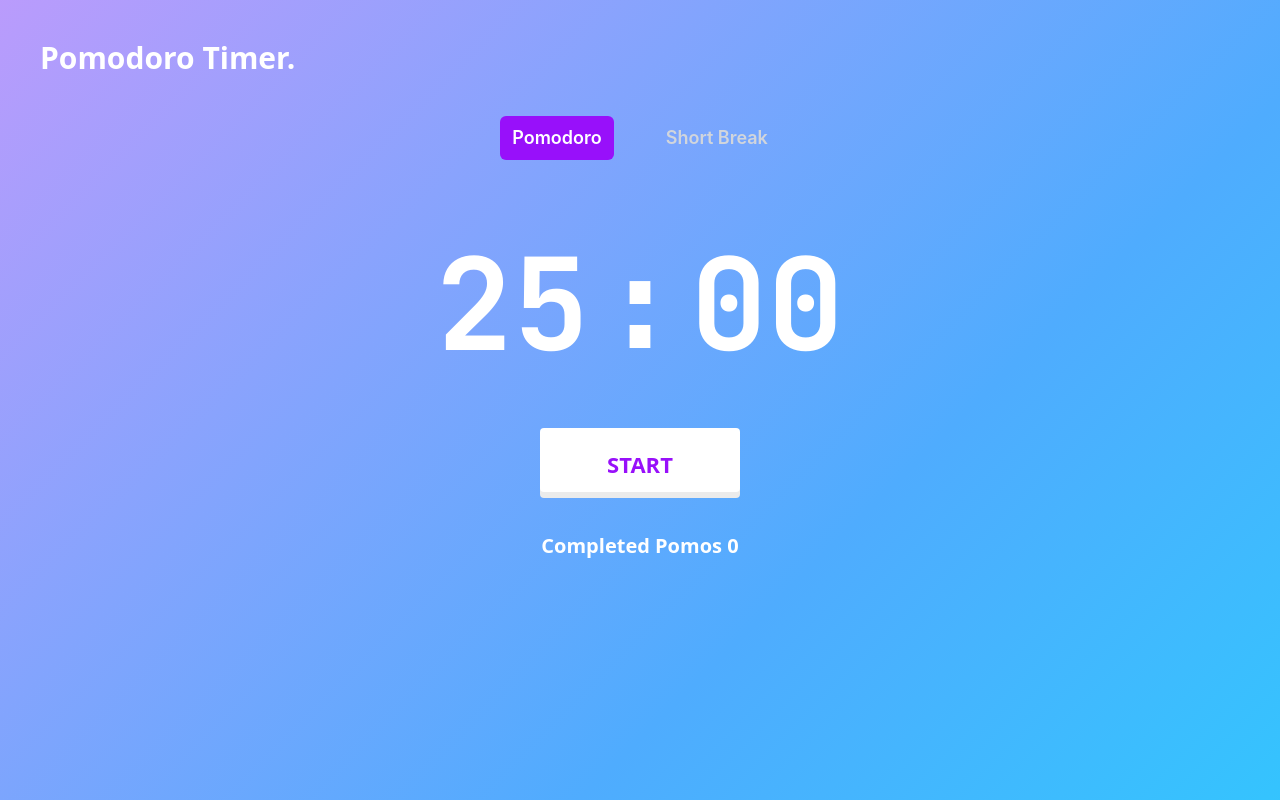
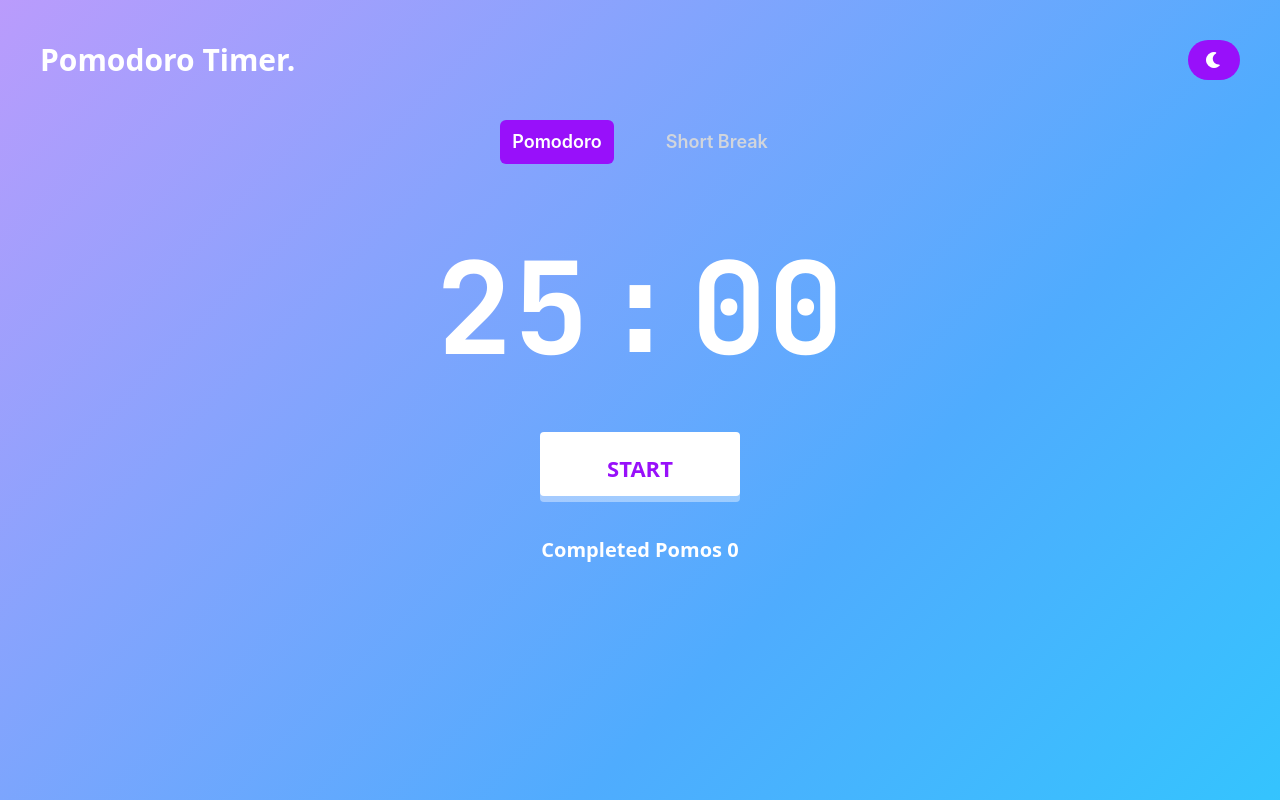
Before and after one commit to Syed-Nalain-Abbas143/Pomodoro-Timer, a React (Vite) app: page / in a window 1280 px wide. Built offline with nearby package versions, Linux system fonts and the light colour scheme; a web font is replaced by a local one.

Commit message:
Added theme toggle

```diff
--- a/index.html
+++ b/index.html
@@ -5,6 +5,13 @@
     <link rel="icon" type="image/svg+xml" href="/icon/pomodoro.png" />
     <meta name="viewport" content="width=device-width, initial-scale=1.0" />
     <title>pomodoro-timer</title>
+    <link
+      rel="stylesheet"
+      href="https://cdnjs.cloudflare.com/ajax/libs/font-awesome/7.3.1/css/all.css"
+      integrity="sha512-x9WwyMYBnlXMNQ6kQ/Lyzu1NqIhLQKL5Oq6xByfXuRj7s9CskyCbLv/1IjqzJmXwFXWr0ov6jBV7Qbc0hh9nHg=="
+      crossorigin="anonymous"
+      referrerpolicy="no-referrer"
+    />
     <link rel="preconnect" href="https://fonts.googleapis.com" />
     <link rel="preconnect" href="https://fonts.gstatic.com" crossorigin />
     <link
--- a/src/App.jsx
+++ b/src/App.jsx
@@ -1,4 +1,4 @@
-import React from 'react'
+import React, { useState } from 'react'
 import Pomodoro from './pages/Pomodoro'
 import ShortBreak from './pages/Shortbreak'
 import Header from './components/Header'
@@ -7,15 +7,20 @@ import { Routes,Route } from 'react-router-dom'
 
 
 const App = () => {
+  const [lightTheme, setLightTheme] = useState(true);
+  console.log(lightTheme);
+
   return (
-    <div className=''>
-      <Header />
-      <Navbar/>
+    <div className={`min-h-screen w-full ${lightTheme?'light':'dark'}`}>
+
+      <Header lightTheme={lightTheme} setLightTheme={setLightTheme}/>
+      <Navbar lightTheme={lightTheme}/>
 
       <Routes>
-        <Route path='/' element={<Pomodoro />}/>
-        <Route path='/short' element={<ShortBreak/>}></Route>
+        <Route path='/' element={<Pomodoro lightTheme={lightTheme}/>}/>
+        <Route path='/short' element={<ShortBreak lightTheme={lightTheme}/>}></Route>
       </Routes>
+
     </div>
   )
 }
--- a/src/components/Buttons.jsx
+++ b/src/components/Buttons.jsx
@@ -1,23 +1,30 @@
 import React from "react";
 
-const Buttons = ({isRunning,setisRunning}) => {
-
-  const toggleState = ()=>{
-    const audio = new Audio("sounds/click.wav")
+const Buttons = ({ isRunning, setisRunning, lightTheme }) => {
+  const toggleState = () => {
+    const audio = new Audio("sounds/click.wav");
     audio.play();
-    setisRunning(!isRunning)
-  }
-
+    setisRunning(!isRunning);
+  };
 
   return (
     <div className="flex justify-center items-center gap-10 pt-5">
       <button
-      className={`pt-2 btn lg:w-50 lg:h-16 w-30 h-16 text-lg   lg:text-[22px] bg-white rounded-sm  cursor-pointer font-bold text-purple-600
-        ${isRunning ?`shadow-none translate-y-2`:`shadow-[0px_6px_0px_hsl(358,0%,92%)]`}
+        className={`pt-2 btn lg:w-50 lg:h-16 w-30 h-16 text-lg lg:text-[22px] rounded-sm  cursor-pointer font-bold
+          ${
+            lightTheme
+            ? "bg-white text-purple-600"
+            : "bg-[rgb(255,255,255,0.4)] text-white"
+          }
+        ${
+          isRunning
+            ? `shadow-none translate-y-2`
+            : `shadow-[0px_6px_0px_rgb(255,255,255,0.4)]`
+        }
         `}
-      onClick={toggleState}
+        onClick={toggleState}
       >
-        {isRunning===false ?"START":"PAUSE"}
+        {isRunning === false ? "START" : "PAUSE"}
       </button>
     </div>
   );
--- a/src/components/Header.jsx
+++ b/src/components/Header.jsx
@@ -1,11 +1,32 @@
-import React from 'react'
+import React from "react";
 
-const Header = () => {
+const Header = ({ lightTheme, setLightTheme }) => {
+
+  let theme = lightTheme ? <i class="fa-solid fa-moon"></i> : <i class="fa-regular fa-sun"></i>
+
   return (
-    <div className='flex w-full p-10'>
-      <h1 className='lg:text-3xl text-2xl font-bold text-white'>Pomodoro Timer.</h1>
+    <div className="flex w-full p-10 items-center justify-between">
+      <div>
+        <h1 className="lg:text-3xl text-2xl font-bold text-white">
+          Pomodoro Timer.
+        </h1>
+      </div>
+      <div>
+        <button
+          onClick={() => setLightTheme(!lightTheme)}
+          className={`text-white font-semibold px-4 py-2 rounded-full cursor-pointer active:scale-90
+        ${
+          lightTheme
+            ? "bg-purple-600"
+            : "bg-none border-solid border-2 border-white"
+        }
+        `}
+        >
+          {theme}
+        </button>
+      </div>
     </div>
-  )
-}
+  );
+};
 
-export default Header
+export default Header;
--- a/src/components/Navbar.jsx
+++ b/src/components/Navbar.jsx
@@ -1,17 +1,21 @@
 import React from "react";
 import { NavLink } from "react-router-dom";
 
-const Navbar = () => {
+const Navbar = ({ lightTheme }) => {
   return (
     <div className="w-full  flex justify-center items-center gap-10 ">
       <NavLink
         to="/"
         className={({ isActive }) =>
-          `px-3 py-2 rounded-md text-xs font-bold lg:text-lg lg:font-semibold ${
+          `px-3 py-2 rounded-md text-xs font-bold lg:text-lg lg:font-semibold
+         ${
            isActive
+             ? lightTheme
                ? "bg-purple-600 text-white"
+               : "bg-[rgb(255,255,255,0.4)] text-white"
              : "text-gray-300 hover:text-white"
-          }`
+         }
+          `
         }
       >
         Pomodoro
@@ -19,11 +23,15 @@ const Navbar = () => {
       <NavLink
         to="/short"
         className={({ isActive }) =>
-          `px-3 py-2 rounded-md text-xs font-bold lg:text-lg lg:font-semibold ${
+          `px-3 py-2 rounded-md text-xs font-bold lg:text-lg lg:font-semibold
+         ${
            isActive
+             ? lightTheme
                ? "bg-purple-600 text-white"
+               : "bg-[rgb(255,255,255,0.4)] text-white"
              : "text-gray-300 hover:text-white"
-          }`
+         }
+          `
         }
       >
         Short Break
--- a/src/index.css
+++ b/src/index.css
@@ -1,7 +1,6 @@
 @import "tailwindcss";
 
-body {
-  min-height: 100vh;
+.light {
   background: linear-gradient(
     135deg,
     #667eea 0%,
@@ -14,6 +13,34 @@ body {
   animation: gradientShift 15s ease infinite;
 }
 
+.dark{
+  background: linear-gradient(
+    135deg,
+    #0f172a 0%,
+    #1e1b4b 25%,
+    #312e81 50%,
+    #111827 75%,
+    #020617 100%
+  );
+
+  background-size: 400% 400%;
+  animation: gradientShift 15s ease infinite;
+}
+
+
+@keyframes gradientShift {
+  0% { background-position: 0% 50%; }
+  50% { background-position: 100% 50%; }
+  100% { background-position: 0% 50%; }
+}
+
+
+
+
+
+.btn{
+  transition: all ease-in 0.2s;
+}
 h1,.btn {
   font-family: "Comic Relief", system-ui;
 }
@@ -21,13 +48,3 @@ h1,.btn {
 h2 {
   font-family: "JetBrains Mono", monospace;
 }
-
-@keyframes gradientShift {
-  0% { background-position: 0% 50%; }
-  50% { background-position: 100% 50%; }
-  100% { background-position: 0% 50%; }
-}
-
-.btn{
-  transition: all ease-in 0.2s;
-}
--- a/src/pages/Pomodoro.jsx
+++ b/src/pages/Pomodoro.jsx
@@ -5,7 +5,7 @@ import { useNavigate } from "react-router-dom";
 import PomoCount from "../components/PomoCount.jsx";
 
 
-const Pomodoro = () => {
+const Pomodoro = ({lightTheme}) => {
   const navigate = useNavigate();
 
   const [count, setCount] = useState(()=>{
@@ -78,7 +78,7 @@ const Pomodoro = () => {
   return (
     <div className="my-10 w-full flex justify-center items-center flex-col">
       <Timer minutes={minutes} sec={sec} />
-      <Buttons isRunning={isRunning} setisRunning={setisRunning} />
+      <Buttons isRunning={isRunning} setisRunning={setisRunning} lightTheme={lightTheme} />
       <PomoCount count={count} />
     </div>
   );
--- a/src/pages/Shortbreak.jsx
+++ b/src/pages/Shortbreak.jsx
@@ -2,7 +2,7 @@ import React, { useEffect, useState } from "react";
 import Timer from "../components/Timer.jsx";
 import Buttons from "../components/Buttons.jsx";
 
-const Shortbreak = () => {
+const Shortbreak = ({lightTheme}) => {
 
   const [isRunning, setisRunning] = useState(false);
   const [time, setTime] = useState(5*60);
@@ -54,7 +54,7 @@ const Shortbreak = () => {
     <div className="my-10 w-full flex justify-center items-center flex-col">
       <Timer minutes={minutes} sec={sec} />
 
-      <Buttons isRunning={isRunning} setisRunning={setisRunning} />
+      <Buttons isRunning={isRunning} setisRunning={setisRunning} lightTheme={lightTheme} />
     </div>
   );
 };
```
Lines whose indentation alone changed are shown as unchanged.
